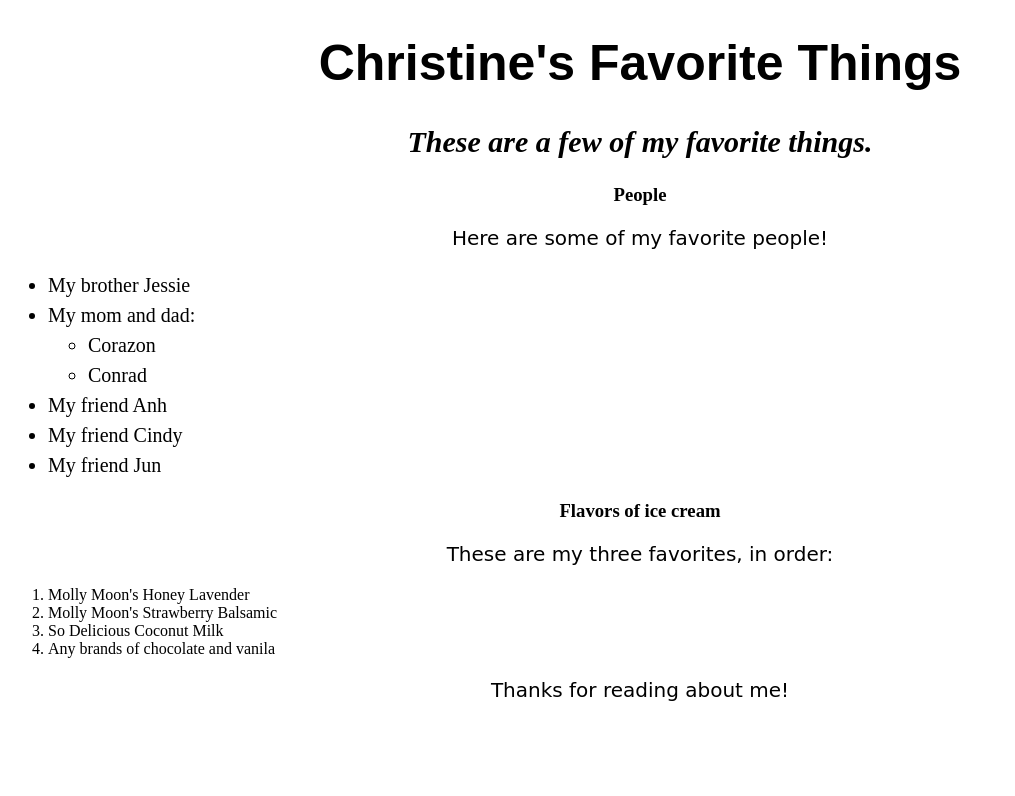
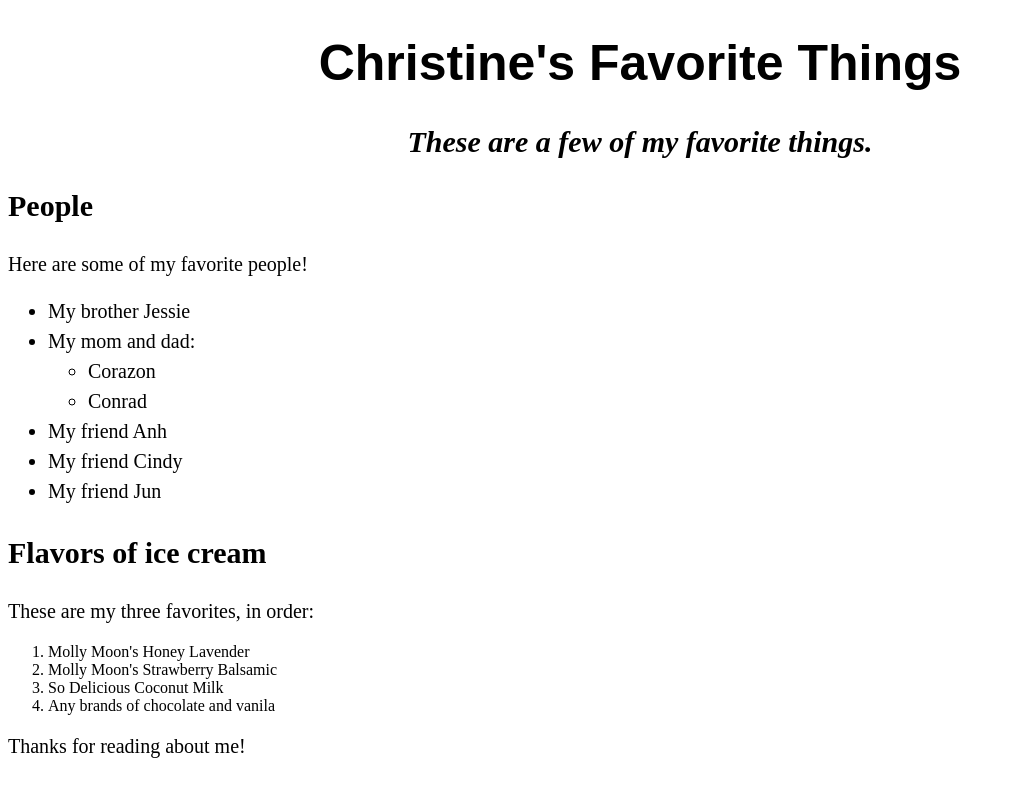
Before and after one commit to cj-callo/my-first-webpage, a plain HTML site: page index.html in a window 1280 px wide. Shown: the whole page, without its empty margins (0-1015 px from the left). Drawn offline with Linux system fonts and the light colour scheme.

Commit message:
it will left align whole body

```diff
--- a/css/styles.css
+++ b/css/styles.css
@@ -15,20 +15,29 @@ h2 {
 }
 
 h3 {
-  text-align: center;
+  text-align: left;
   font-weight: bold;
+  font-size: 30px;
 }
 
 p {
-  text-align: center;
-  font-family:cursive;
+  text-align: left;
+  font-family:serif;
   font-size: 20px
-
 
 }
 
 ul{
+  text-align: left;
   font-size: 20px;
   line-height: 30px;
 
 }
+
+li {
+  text-align: left;
+}
+
+ol{
+  text-align: center;
+}
```
